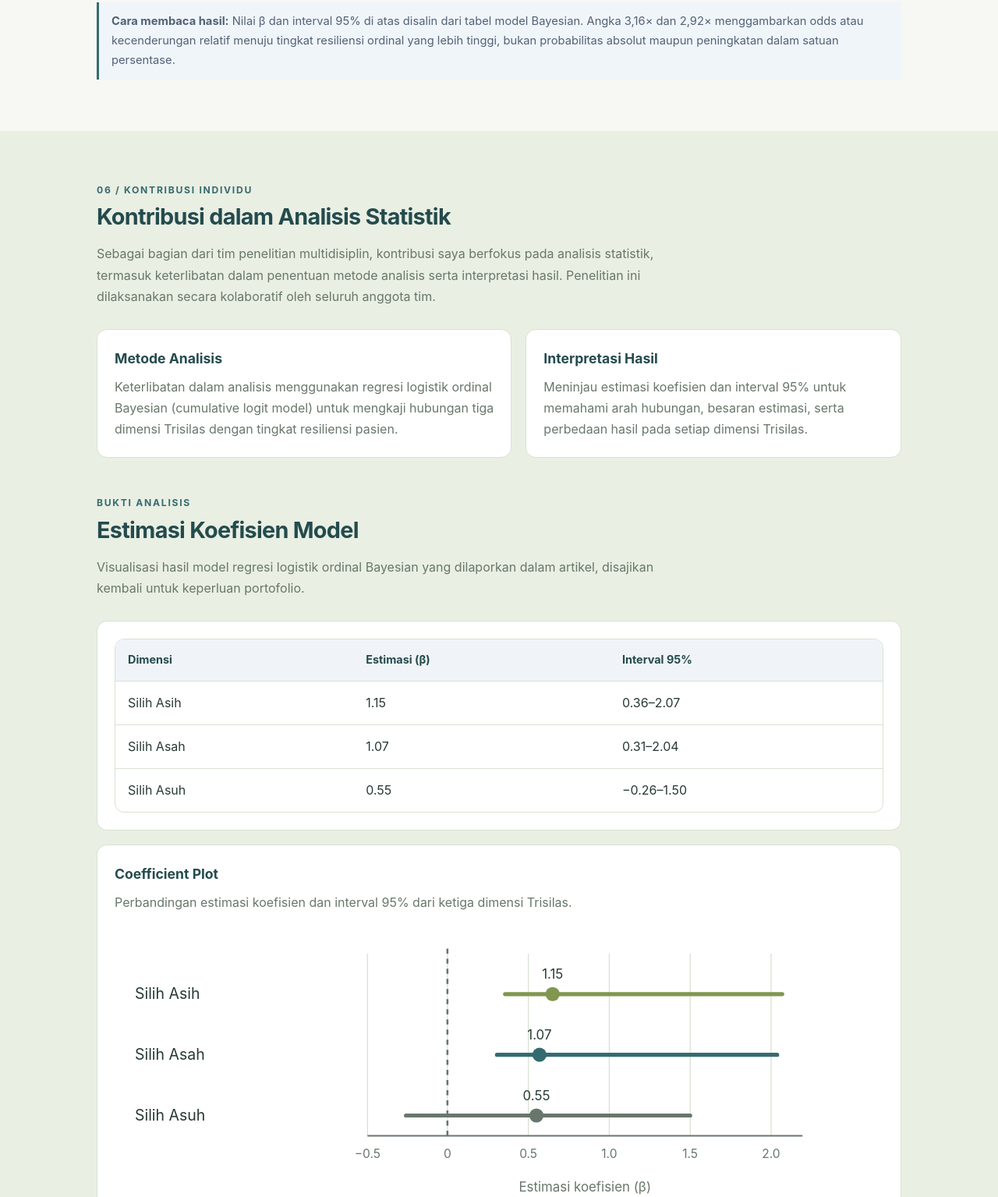
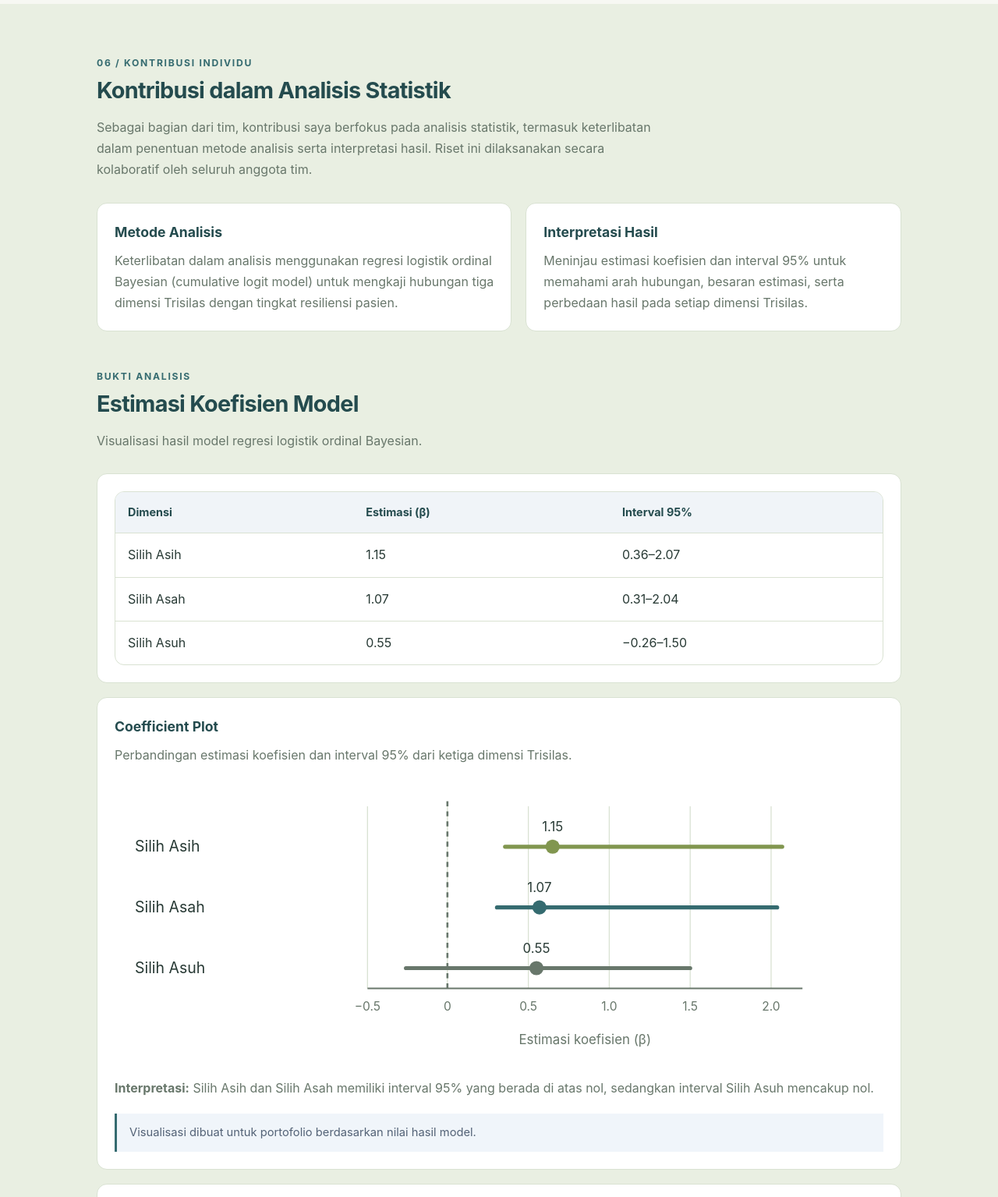
Before and after one commit to firdhanifah/PKM-Etnotherapeutik, a plain HTML site: page index.html in a window 1280 px wide. Shown: the part 4258-5793 px from the top of the page at 78% size. Drawn offline with Linux system fonts and the light colour scheme.

Commit message:
Update index.html

```diff
--- a/index.html
+++ b/index.html
@@ -226,12 +226,6 @@
         <p>Meninjau estimasi koefisien dan interval 95% untuk membandingkan arah dan kekuatan hubungan dari ketiga dimensi.</p>
       </div>
     </div>
-
-    <div class="card" style="margin-top:18px">
-      <h3>Notebook & Materi Analisis</h3>
-      <p style="margin-top:12px"><strong>File yang disarankan:</strong> <code>analysis/research-analysis.ipynb</code> <span style="color:#667487">(ditambahkan setelah ditinjau dan dipastikan tidak mengandung data sensitif)</span></p>
-    </div>
-  </div>
 </section>
 
 <section id="findings">
@@ -281,9 +275,9 @@
       <div class="eyebrow">06 / Kontribusi Individu</div>
       <h2>Kontribusi dalam Analisis Statistik</h2>
       <p class="lead">
-        Sebagai bagian dari tim penelitian multidisiplin, kontribusi saya berfokus
+        Sebagai bagian dari tim, kontribusi saya berfokus
         pada analisis statistik, termasuk keterlibatan dalam penentuan metode
-        analisis serta interpretasi hasil. Penelitian ini dilaksanakan secara
+        analisis serta interpretasi hasil. Riset ini dilaksanakan secara
         kolaboratif oleh seluruh anggota tim.
       </p>
     </div>
@@ -312,9 +306,7 @@
       <div class="eyebrow">Bukti Analisis</div>
       <h2>Estimasi Koefisien Model</h2>
       <p class="lead">
-        Visualisasi hasil model regresi logistik ordinal Bayesian yang
-        dilaporkan dalam artikel, disajikan kembali untuk keperluan
-        portofolio.
+        Visualisasi hasil model regresi logistik ordinal Bayesian.
       </p>
     </div>
 
@@ -434,9 +426,7 @@
       </p>
 
       <div class="note">
-        Visualisasi dibuat untuk portofolio berdasarkan nilai hasil model
-        yang dilaporkan dalam artikel publikasi, bukan merupakan visualisasi
-        asli dari proses analisis penelitian.
+        Visualisasi dibuat untuk portofolio berdasarkan nilai hasil model.
       </div>
     </div>
 
```
